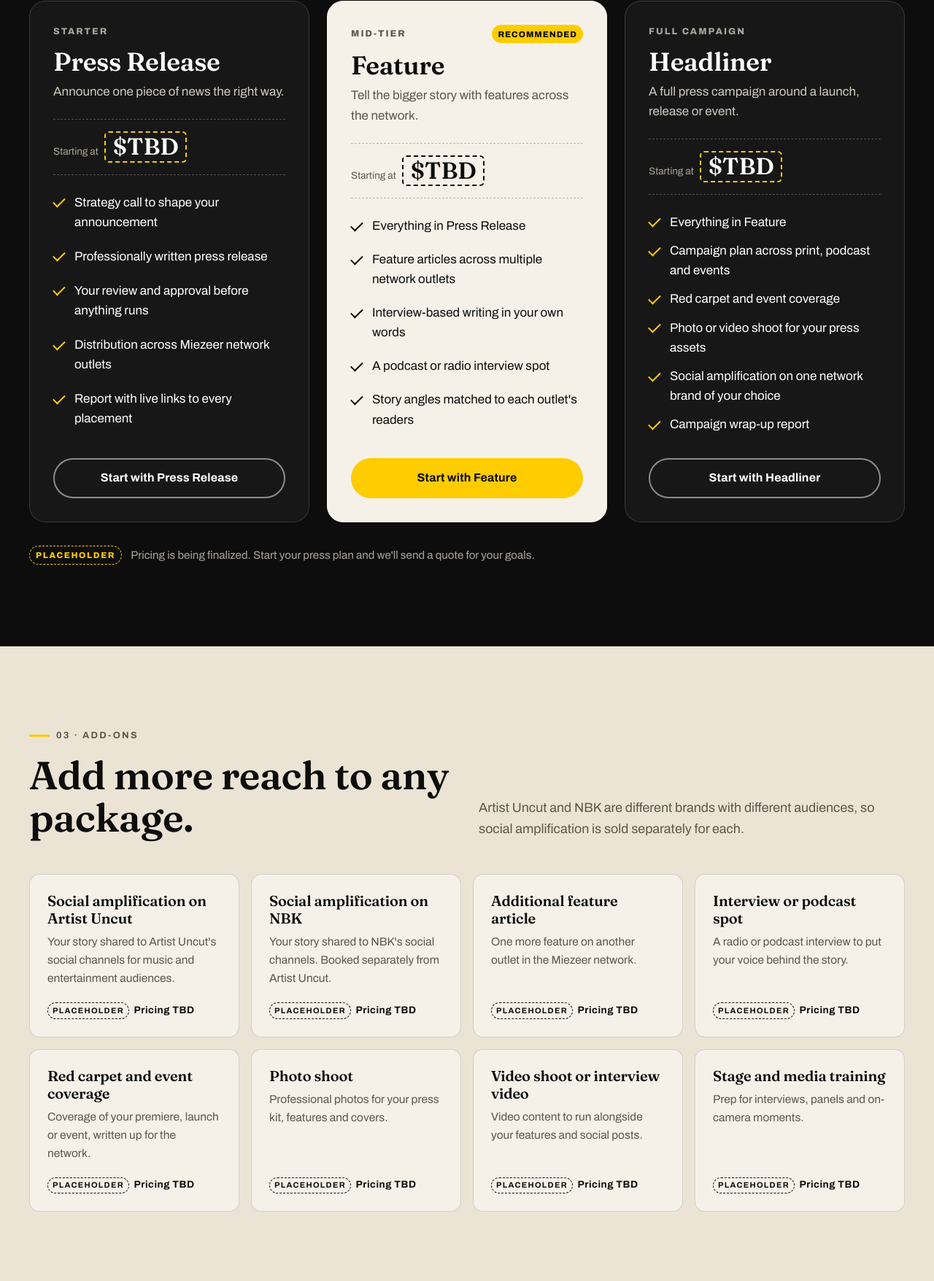
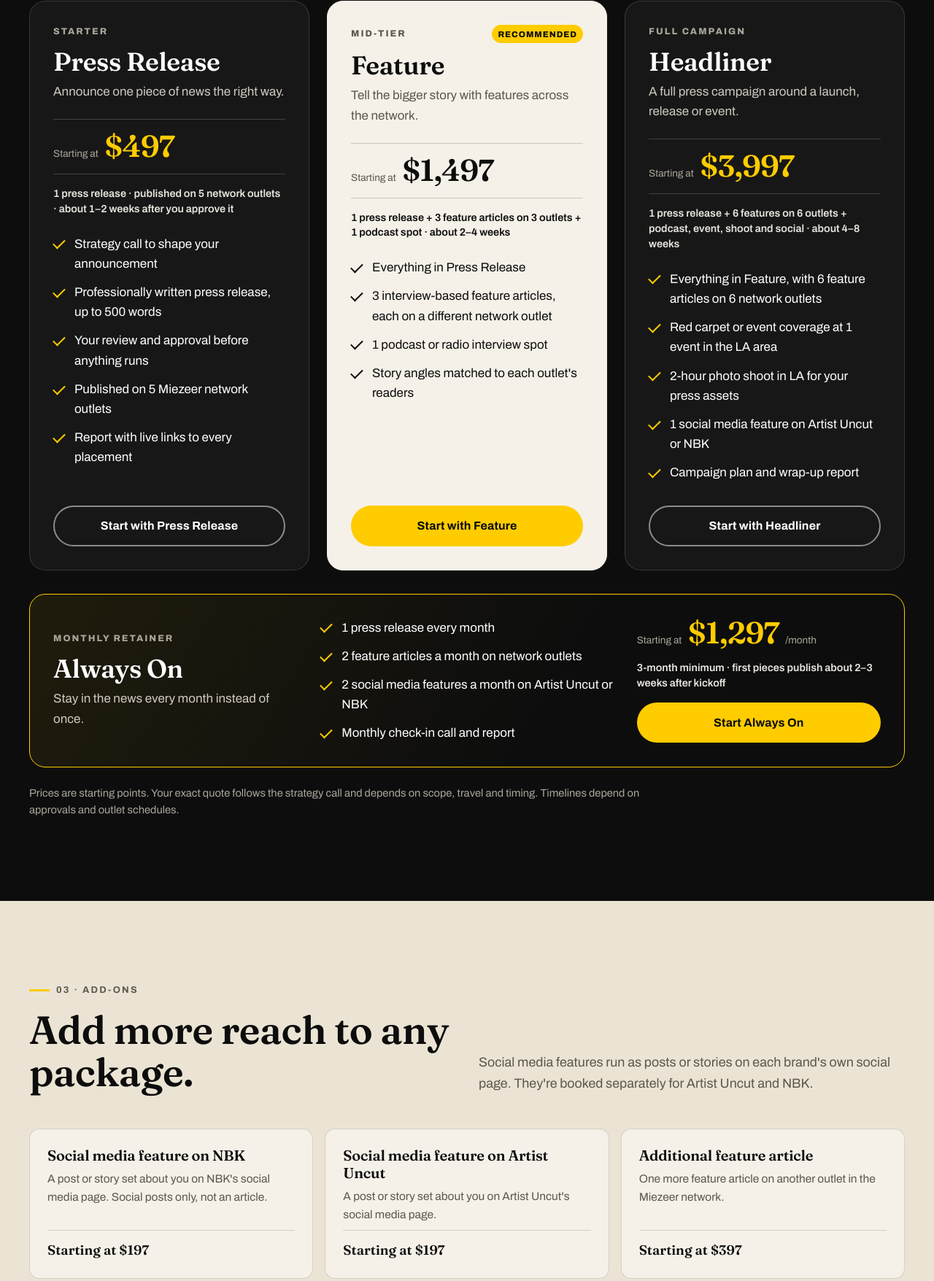
Before and after one commit to Miezeer-Tech/miezeer-pr, a plain HTML site: page index.html in a window 1280 px wide. Shown: the part 2904-4660 px from the top of the page at 73% size. Drawn offline with Linux system fonts and the light colour scheme.

Commit message:
Set real starting prices, add Always On retainer, NBK as social-only add-on, pricing notes

```diff
--- a/css/styles.css
+++ b/css/styles.css
@@ -115,30 +115,36 @@ a.outlet:hover .o-url{color:var(--ink)}
 .tier h3{font-size:2.2rem}
 .tier-pitch{margin-top:var(--s2);color:#cfcac0}
 .tier-featured .tier-pitch{color:var(--muted)}
-.price{margin:var(--s5) 0;padding:var(--s4) 0;border-block:1px dashed rgba(255,255,255,.25);display:flex;align-items:baseline;gap:.5em}
-.tier-featured .price{border-color:rgba(13,13,13,.25)}
+.price{margin:var(--s5) 0;padding:var(--s4) 0;border-block:1px solid rgba(255,255,255,.18);display:flex;align-items:baseline;gap:.5em}
+.tier-featured .price{border-color:rgba(13,13,13,.18)}
 .price-label{font-size:.85rem;color:var(--muted-dark)}
 .tier-featured .price-label{color:var(--muted)}
-.price-tbd{font-family:var(--f-display);font-size:2rem;font-weight:600;padding:0 .3em;border:2px dashed var(--yellow);border-radius:var(--r1);line-height:1.2}
-.tier-featured .price-tbd{border-color:var(--ink)}
-.tier-list{display:grid;gap:var(--s3);margin-bottom:var(--s6);flex:1}
+.price-num{font-family:var(--f-display);font-size:2.6rem;font-weight:600;line-height:1;letter-spacing:-.02em;color:var(--yellow)}
+.tier-featured .price-num{color:var(--ink)}
+.tier-summary{font-size:.9rem;font-weight:600;line-height:1.45;color:#e9e6df;margin:-.5rem 0 var(--s5)}
+.tier-featured .tier-summary{color:var(--ink)}
+.tier-list{display:grid;gap:var(--s3);margin-bottom:var(--s6);flex:1;align-content:start}
 .tier-list li{position:relative;padding-left:1.7em}
 .tier-list li::before{content:"";position:absolute;left:0;top:.45em;width:.95em;height:.55em;border-left:2.5px solid var(--yellow);border-bottom:2.5px solid var(--yellow);transform:rotate(-45deg)}
 .tier-featured .tier-list li::before{border-color:var(--ink)}
 .tier .btn{width:100%}
 .tier:not(.tier-featured) .btn-outline{border-color:rgba(255,255,255,.5);color:var(--white)}
 .tier:not(.tier-featured) .btn-outline:hover{background:var(--white);color:var(--ink)}
-.placeholder-note{margin-top:var(--s6);display:flex;flex-wrap:wrap;align-items:center;gap:var(--s3);color:var(--muted-dark);font-size:.95rem}
-.badge{display:inline-block;padding:.25em .7em;border:1.5px dashed var(--yellow);color:var(--yellow);border-radius:999px;font-size:.72rem;font-weight:800;letter-spacing:.14em;text-transform:uppercase}
+.retainer{margin-top:var(--s6);display:grid;grid-template-columns:1fr 1.2fr 1fr;gap:var(--s6);align-items:center;border:1px solid var(--yellow);border-radius:var(--r3);padding:var(--s6);background:linear-gradient(120deg,rgba(255,204,0,.08),transparent 60%)}
+.retainer h3{font-size:2.2rem}
+.retainer-list{margin:0}
+.retainer .price{margin:0 0 var(--s4);border:0;padding:0}
+.retainer .tier-summary{margin:0 0 var(--s4)}
+.retainer .btn{width:100%}
+.price-note{margin-top:var(--s5);color:var(--muted-dark);font-size:.92rem;max-width:60em}
 
 /* Add-ons */
 .addons{background:var(--paper-2)}
-.addon-grid{display:grid;grid-template-columns:repeat(4,1fr);gap:var(--s4)}
+.addon-grid{display:grid;grid-template-columns:repeat(3,1fr);gap:var(--s4)}
 .addon{background:var(--paper);border:1px solid var(--line);border-radius:var(--r2);padding:var(--s5);display:flex;flex-direction:column;gap:var(--s2)}
 .addon h3{font-size:1.25rem;line-height:1.2}
 .addon p{color:var(--muted);font-size:.97rem}
-.addon .price-sm{margin-top:auto;padding-top:var(--s3);font-weight:700;font-size:.85rem;color:var(--ink);letter-spacing:.04em}
-.price-sm::before{content:"Placeholder";display:inline-block;margin-right:.6em;padding:.15em .55em;border:1.5px dashed var(--ink);border-radius:999px;font-size:.68rem;letter-spacing:.12em;text-transform:uppercase}
+.addon .price-sm{margin-top:auto;padding-top:var(--s3);border-top:1px solid var(--line);font-family:var(--f-display);font-weight:600;font-size:1.15rem;color:var(--ink)}
 
 /* Proof */
 .proof{background:var(--paper)}
@@ -225,6 +231,7 @@ a.outlet:hover .o-url{color:var(--ink)}
   .hero-covers{justify-self:center;max-width:340px}
   .tiers{grid-template-columns:1fr;max-width:560px;margin-inline:auto}
   .tier-featured{transform:none}
+  .retainer{grid-template-columns:1fr;max-width:560px;margin-inline:auto;gap:var(--s5)}
   .section-head-row{grid-template-columns:1fr}
   .quote-card{grid-template-columns:1fr;gap:var(--s5);padding:var(--s6)}
   .quote-card img{width:140px}
--- a/index.html
+++ b/index.html
@@ -122,14 +122,14 @@
 </section>
 
 <!-- 3. PACKAGES
-     EDITING: each tier is one <article class="tier">. Change the name, the one-line pitch,
-     the <li> items and the price line. Prices are placeholders until Aaron confirms rates. -->
+     EDITING: each tier is one <article class="tier">. Change the name, pitch, summary line,
+     <li> items and price in place. Pricing rationale and sources: PRICING-NOTES.md (not shown on the site). -->
 <section class="section packages" id="packages" aria-labelledby="packages-title">
   <div class="wrap">
     <div class="section-head">
       <p class="kicker">02 · Packages</p>
       <h2 id="packages-title">Pick the level of coverage you need.</h2>
-      <p class="lede">Every package starts with a strategy call and ends with a report of where your story ran. Add extras below whenever you want more reach.</p>
+      <p class="lede">Every package starts with a strategy call and ends with a report linking to everywhere your story ran. Add extras below whenever you want more reach.</p>
     </div>
 
     <div class="tiers">
@@ -137,12 +137,13 @@
         <p class="tier-tag">Starter</p>
         <h3 id="tier-starter">Press Release</h3>
         <p class="tier-pitch">Announce one piece of news the right way.</p>
-        <p class="price"><span class="price-label">Starting at</span> <span class="price-tbd">$TBD</span></p>
+        <p class="price"><span class="price-label">Starting at</span> <span class="price-num">$497</span></p>
+        <p class="tier-summary">1 press release · published on 5 network outlets · about 1–2 weeks after you approve it</p>
         <ul class="tier-list">
           <li>Strategy call to shape your announcement</li>
-          <li>Professionally written press release</li>
+          <li>Professionally written press release, up to 500 words</li>
           <li>Your review and approval before anything runs</li>
-          <li>Distribution across Miezeer network outlets</li>
+          <li>Published on 5 Miezeer network outlets</li>
           <li>Report with live links to every placement</li>
         </ul>
         <a class="btn btn-outline" href="https://form.typeform.com/to/DqjB2T0G" target="_blank" rel="noopener">Start with Press Release<span class="sr-only"> (opens in a new tab)</span></a>
@@ -152,12 +153,12 @@
         <p class="tier-tag">Mid-tier <span class="flag">Recommended</span></p>
         <h3 id="tier-feature">Feature</h3>
         <p class="tier-pitch">Tell the bigger story with features across the network.</p>
-        <p class="price"><span class="price-label">Starting at</span> <span class="price-tbd">$TBD</span></p>
+        <p class="price"><span class="price-label">Starting at</span> <span class="price-num">$1,497</span></p>
+        <p class="tier-summary">1 press release + 3 feature articles on 3 outlets + 1 podcast spot · about 2–4 weeks</p>
         <ul class="tier-list">
           <li>Everything in Press Release</li>
-          <li>Feature articles across multiple network outlets</li>
-          <li>Interview-based writing in your own words</li>
-          <li>A podcast or radio interview spot</li>
+          <li>3 interview-based feature articles, each on a different network outlet</li>
+          <li>1 podcast or radio interview spot</li>
           <li>Story angles matched to each outlet's readers</li>
         </ul>
         <a class="btn btn-primary" href="https://form.typeform.com/to/DqjB2T0G" target="_blank" rel="noopener">Start with Feature<span class="sr-only"> (opens in a new tab)</span></a>
@@ -167,19 +168,38 @@
         <p class="tier-tag">Full campaign</p>
         <h3 id="tier-headliner">Headliner</h3>
         <p class="tier-pitch">A full press campaign around a launch, release or event.</p>
-        <p class="price"><span class="price-label">Starting at</span> <span class="price-tbd">$TBD</span></p>
+        <p class="price"><span class="price-label">Starting at</span> <span class="price-num">$3,997</span></p>
+        <p class="tier-summary">1 press release + 6 features on 6 outlets + podcast, event, shoot and social · about 4–8 weeks</p>
         <ul class="tier-list">
-          <li>Everything in Feature</li>
-          <li>Campaign plan across print, podcast and events</li>
-          <li>Red carpet and event coverage</li>
-          <li>Photo or video shoot for your press assets</li>
-          <li>Social amplification on one network brand of your choice</li>
-          <li>Campaign wrap-up report</li>
+          <li>Everything in Feature, with 6 feature articles on 6 network outlets</li>
+          <li>Red carpet or event coverage at 1 event in the LA area</li>
+          <li>2-hour photo shoot in LA for your press assets</li>
+          <li>1 social media feature on Artist Uncut or NBK</li>
+          <li>Campaign plan and wrap-up report</li>
         </ul>
         <a class="btn btn-outline" href="https://form.typeform.com/to/DqjB2T0G" target="_blank" rel="noopener">Start with Headliner<span class="sr-only"> (opens in a new tab)</span></a>
       </article>
     </div>
-    <p class="placeholder-note" role="note"><span class="badge">Placeholder</span> Pricing is being finalized. Start your press plan and we'll send a quote for your goals.</p>
+
+    <article class="retainer" aria-labelledby="tier-retainer">
+      <div class="retainer-head">
+        <p class="tier-tag">Monthly retainer</p>
+        <h3 id="tier-retainer">Always On</h3>
+        <p class="tier-pitch">Stay in the news every month instead of once.</p>
+      </div>
+      <ul class="tier-list retainer-list">
+        <li>1 press release every month</li>
+        <li>2 feature articles a month on network outlets</li>
+        <li>2 social media features a month on Artist Uncut or NBK</li>
+        <li>Monthly check-in call and report</li>
+      </ul>
+      <div class="retainer-cta">
+        <p class="price"><span class="price-label">Starting at</span> <span class="price-num">$1,297</span><span class="price-label">/month</span></p>
+        <p class="tier-summary">3-month minimum · first pieces publish about 2–3 weeks after kickoff</p>
+        <a class="btn btn-primary" href="https://form.typeform.com/to/DqjB2T0G" target="_blank" rel="noopener">Start Always On<span class="sr-only"> (opens in a new tab)</span></a>
+      </div>
+    </article>
+    <p class="price-note" role="note">Prices are starting points. Your exact quote follows the strategy call and depends on scope, travel and timing. Timelines depend on approvals and outlet schedules.</p>
   </div>
 </section>
 
@@ -191,17 +211,18 @@
         <p class="kicker">03 · Add-ons</p>
         <h2 id="addons-title">Add more reach to any package.</h2>
       </div>
-      <p class="lede">Artist Uncut and NBK are different brands with different audiences, so social amplification is sold separately for each.</p>
+      <p class="lede">Social media features run as posts or stories on each brand's own social page. They're booked separately for Artist Uncut and NBK.</p>
     </div>
     <ul class="addon-grid" role="list">
-      <li class="addon"><h3>Social amplification on Artist Uncut</h3><p>Your story shared to Artist Uncut's social channels for music and entertainment audiences.</p><p class="price-sm">Pricing TBD</p></li>
-      <li class="addon"><h3>Social amplification on NBK</h3><p>Your story shared to NBK's social channels. Booked separately from Artist Uncut.</p><p class="price-sm">Pricing TBD</p></li>
-      <li class="addon"><h3>Additional feature article</h3><p>One more feature on another outlet in the Miezeer network.</p><p class="price-sm">Pricing TBD</p></li>
-      <li class="addon"><h3>Interview or podcast spot</h3><p>A radio or podcast interview to put your voice behind the story.</p><p class="price-sm">Pricing TBD</p></li>
-      <li class="addon"><h3>Red carpet and event coverage</h3><p>Coverage of your premiere, launch or event, written up for the network.</p><p class="price-sm">Pricing TBD</p></li>
-      <li class="addon"><h3>Photo shoot</h3><p>Professional photos for your press kit, features and covers.</p><p class="price-sm">Pricing TBD</p></li>
-      <li class="addon"><h3>Video shoot or interview video</h3><p>Video content to run alongside your features and social posts.</p><p class="price-sm">Pricing TBD</p></li>
-      <li class="addon"><h3>Stage and media training</h3><p>Prep for interviews, panels and on-camera moments.</p><p class="price-sm">Pricing TBD</p></li>
+      <li class="addon"><h3>Social media feature on NBK</h3><p>A post or story set about you on NBK's social media page. Social posts only, not an article.</p><p class="price-sm">Starting at $197</p></li>
+      <li class="addon"><h3>Social media feature on Artist Uncut</h3><p>A post or story set about you on Artist Uncut's social media page.</p><p class="price-sm">Starting at $197</p></li>
+      <li class="addon"><h3>Additional feature article</h3><p>One more feature article on another outlet in the Miezeer network.</p><p class="price-sm">Starting at $397</p></li>
+      <li class="addon"><h3>Additional press release</h3><p>Another written release, published on 5 network outlets.</p><p class="price-sm">Starting at $397</p></li>
+      <li class="addon"><h3>Interview or podcast spot</h3><p>A radio or podcast interview to put your voice behind the story.</p><p class="price-sm">Starting at $497</p></li>
+      <li class="addon"><h3>Red carpet and event coverage</h3><p>Up to 2 hours of on-site photo coverage at your LA-area event, plus a write-up on a network outlet.</p><p class="price-sm">Starting at $997</p></li>
+      <li class="addon"><h3>Photo shoot</h3><p>A 2-hour shoot in LA with edited photos for your press kit and features.</p><p class="price-sm">Starting at $697</p></li>
+      <li class="addon"><h3>Video shoot or interview video</h3><p>A half-day shoot in LA and one edited interview video of up to 3 minutes.</p><p class="price-sm">Starting at $1,497</p></li>
+      <li class="addon"><h3>Stage and media training</h3><p>A 90-minute one-on-one session to prep for interviews, panels and on-camera moments.</p><p class="price-sm">Starting at $497</p></li>
     </ul>
   </div>
 </section>
@@ -314,11 +335,12 @@
     </div>
     <div class="faq-list">
       <details><summary>Where will my story appear?</summary><p>On outlets in the Miezeer network, such as Artist Uncut, Nuntium Magazine, CEO in Her, Mogul StartUp and Bleed the Magazine. We match outlets to your story and audience on the strategy call.</p></details>
+      <details><summary>Do you guarantee results?</summary><p>We guarantee the deliverables in your package, such as the number of articles and outlets. We don't promise specific views, sales or follower counts.</p></details>
       <details><summary>Do I get to approve the writing?</summary><p>Yes. You review every press release and feature before it's published.</p></details>
-      <details><summary>How much does it cost?</summary><p>We're finalizing package pricing. Start your press plan and we'll send a quote based on your goals.</p></details>
-      <details><summary>How long does it take?</summary><p>It depends on your package and each outlet's schedule. We'll give you a timeline on your strategy call.</p></details>
-      <details><summary>Why are Artist Uncut and NBK separate add-ons?</summary><p>They're different brands that reach different audiences, so you can choose one, the other or both.</p></details>
-      <details><summary>Can you cover my event or red carpet?</summary><p>Yes. Red carpet and event coverage is included in Headliner and available as an add-on with any package.</p></details>
+      <details><summary>How much does it cost?</summary><p>Packages start at $497 for a press release, $1,497 for Feature and $3,997 for Headliner. The Always On retainer starts at $1,297 a month. Those are starting prices; your exact quote follows the strategy call.</p></details>
+      <details><summary>How long does it take?</summary><p>As a guide, a press release usually runs about 1–2 weeks after you approve it, Feature takes about 2–4 weeks and Headliner about 4–8 weeks. Exact timing depends on approvals, event dates and outlet schedules, and we'll confirm it on your strategy call.</p></details>
+      <details><summary>What is a social media feature on NBK or Artist Uncut?</summary><p>A post or story set about you on that brand's social media page. NBK is a social media page, so an NBK feature is social posts only, not an article. Each brand is booked separately.</p></details>
+      <details><summary>Can you cover my event or red carpet?</summary><p>Yes, in the LA area. Coverage of one event is included in Headliner and available as an add-on starting at $997. Events outside LA are quoted separately.</p></details>
       <details><summary>How do I get started?</summary><p>Fill out the intake form. If you'd rather talk first, email us to book a discovery call.</p></details>
     </div>
   </div>
```
Also changed, not shown: 2 other files.
